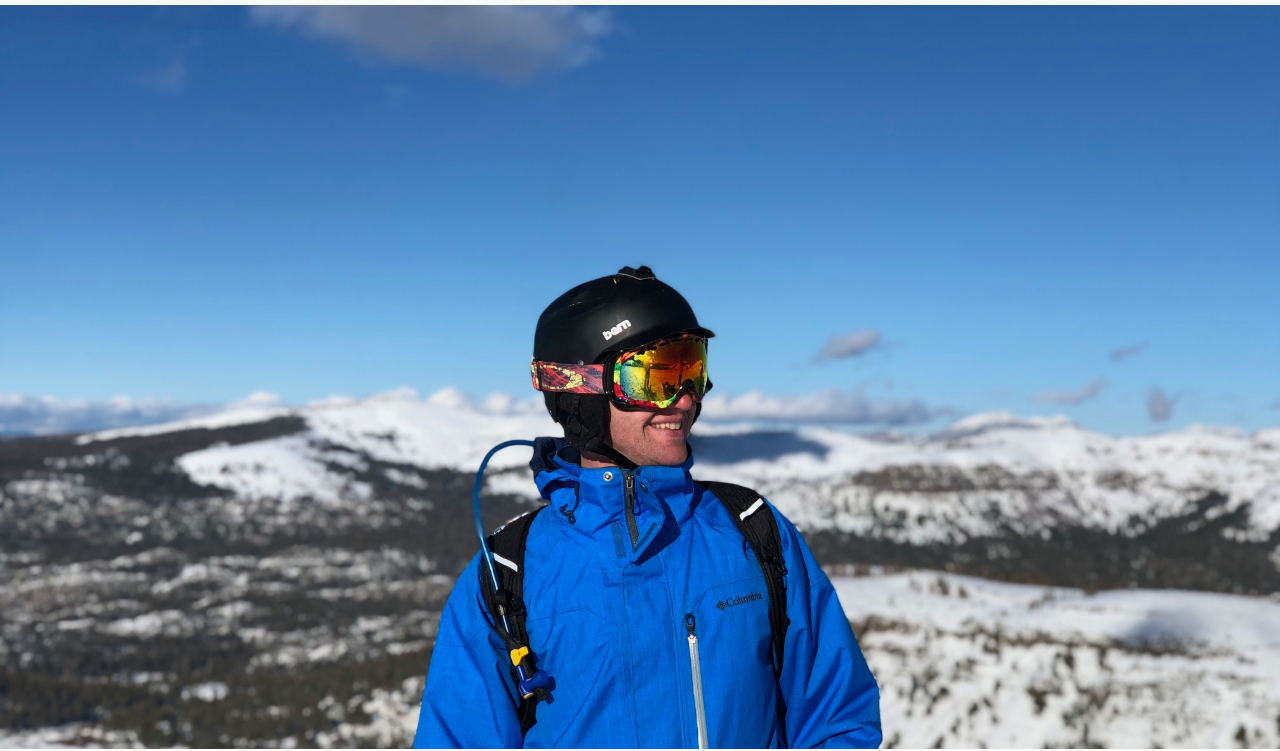
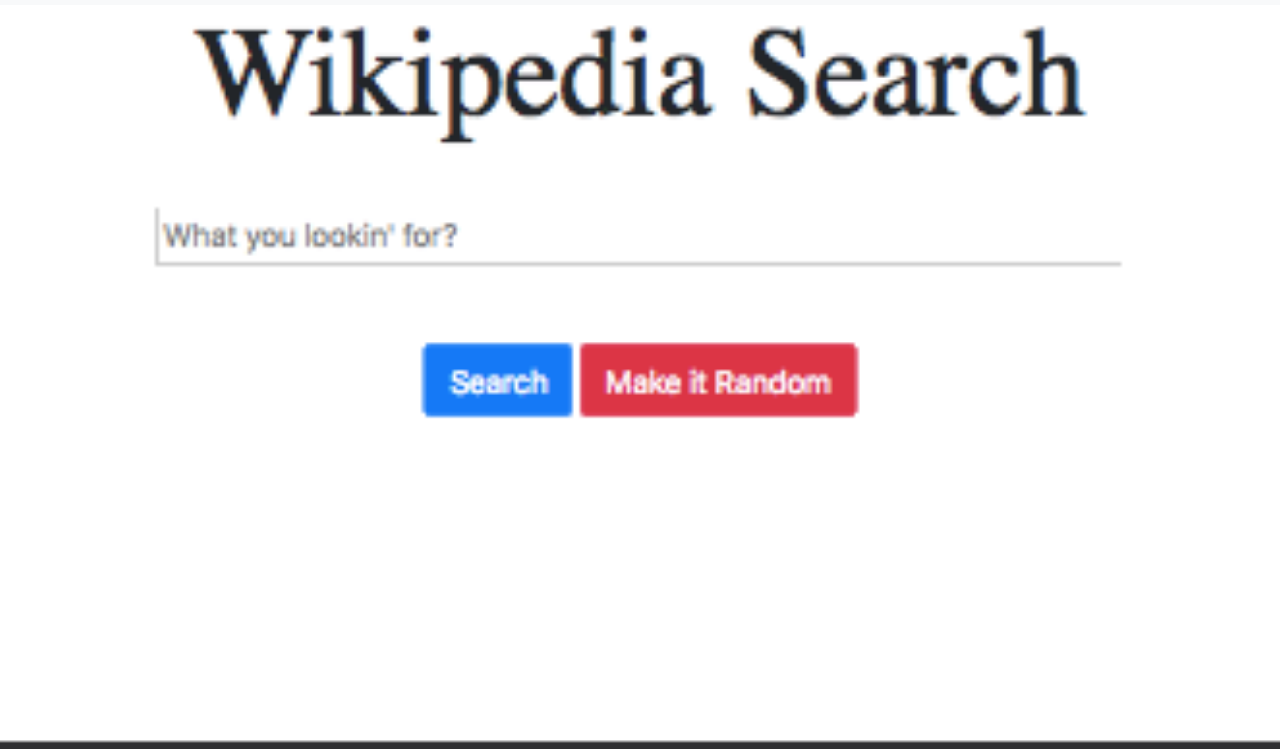
Before and after one commit to danielpreys/herokusite, a website: page views/index.html in a window 1280 px wide. Shown: the part 51-802 px from the top of the page. Drawn offline with nearby package versions, Linux system fonts and the light colour scheme; files whose address does not match are found by name.

Commit message:
test image

```diff
--- a/public/main.css
+++ b/public/main.css
@@ -5,7 +5,7 @@
 /* The hero image */
 .hero-image {
     /* The image used */
-    background-image: url('photos/dmtn.jpg');
+    background-image: url('photos/wiki.png');
 
     /* Set a specific height */
     height: 100%;
```
